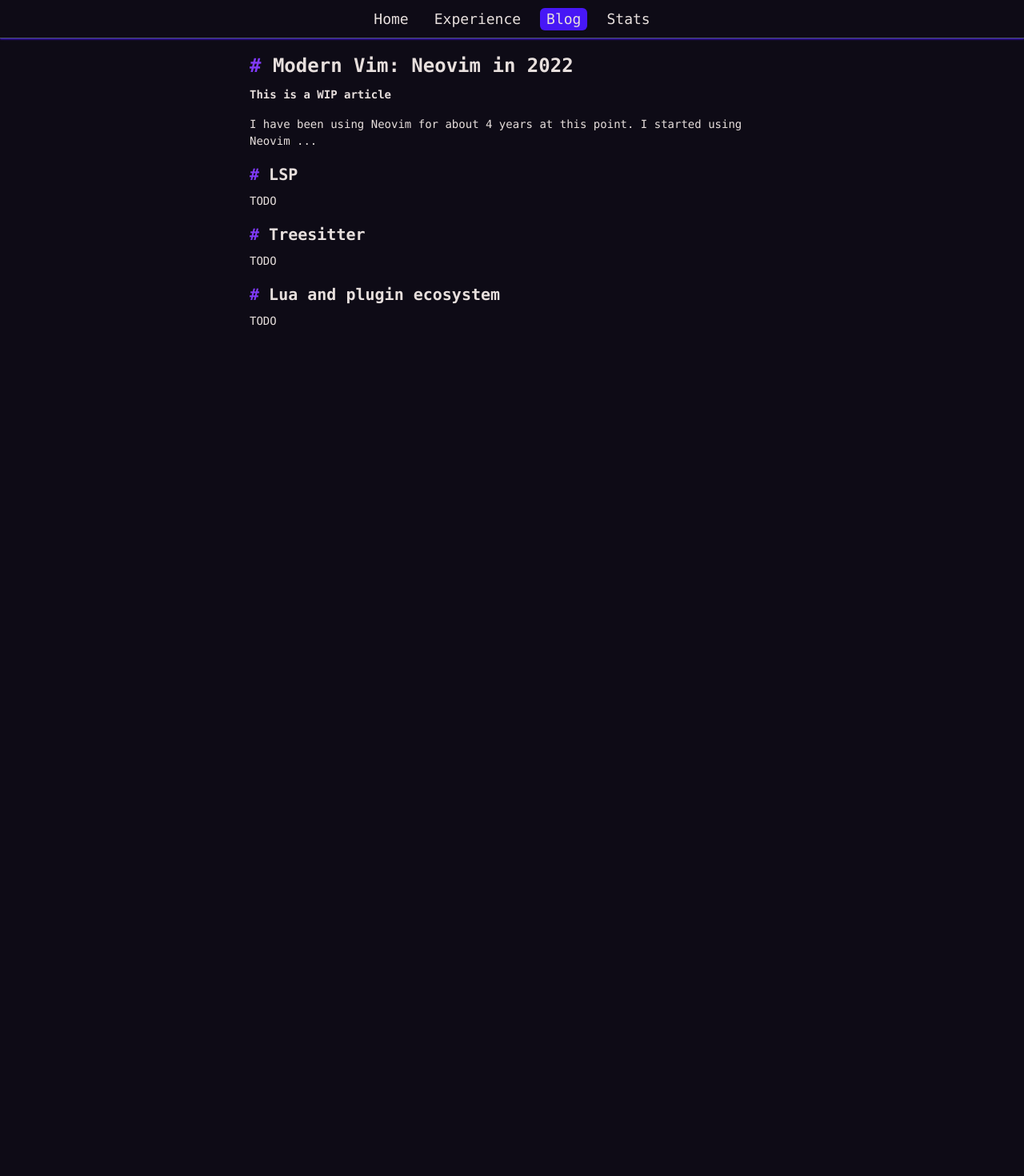
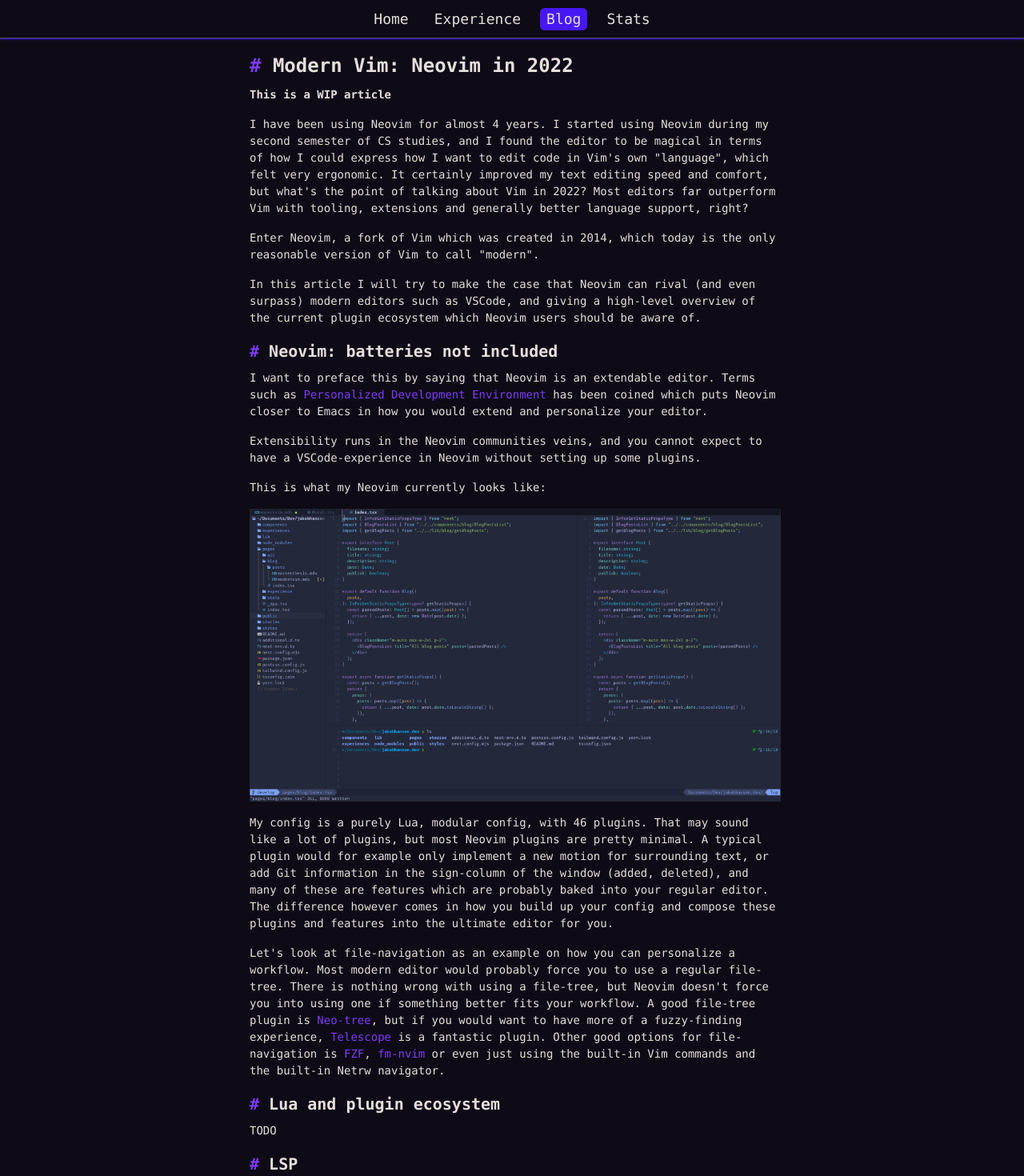
Before and after one commit to jakobkhansen/jakobhansen.dev, a Next.js app: page /blog/posts/modernvim in a window 1280 px wide. Shown: the top 1470 px of the page at 80% size. Before the commit the page ends 800 px from the top, so only its background shows below. Built offline with nearby package versions, Linux system fonts and the light colour scheme.

Commit message:
Article writing

```diff
--- a/pages/blog/posts/modernvim.mdx
+++ b/pages/blog/posts/modernvim.mdx
@@ -11,7 +11,54 @@
 
 **This is a WIP article**
 
-I have been using Neovim for about 4 years at this point. I started using Neovim ...
+I have been using Neovim for almost 4 years. I started using Neovim during my second
+semester of CS studies, and I found the editor to be magical in terms of how I could
+express how I want to edit code in Vim's own "language", which felt very ergonomic. It
+certainly improved my text editing speed and comfort, but what's the point of talking
+about Vim in 2022? Most editors far outperform Vim with tooling, extensions and generally
+better language support, right?
+
+Enter Neovim, a fork of Vim which was created in 2014, which today is the only reasonable
+version of Vim to call "modern".
+
+In this article I will try to make the case that Neovim can rival (and even surpass)
+modern editors such as VSCode, and giving a high-level overview of the current plugin
+ecosystem which Neovim users should be aware of.
+
+## Neovim: batteries not included
+
+I want to preface this by saying that Neovim is an extendable editor. Terms such as
+[Personalized Development Environment](https://youtu.be/QMVIJhC9Veg) has been coined which
+puts Neovim closer to Emacs in how you would extend and personalize your editor.
+
+Extensibility runs in the Neovim communities veins, and you cannot expect to have a
+VSCode-experience in Neovim without setting up some plugins.
+
+This is what my Neovim currently looks like:
+
+![Neovim](/myneovim.png)
+
+My config is a purely Lua, modular config, with 46 plugins. That may sound like a lot of
+plugins, but most Neovim plugins are pretty minimal. A typical plugin would for example
+only implement a new motion for surrounding text, or add Git information in the
+sign-column of the window (added, deleted), and many of these are features which are
+probably baked into your regular editor. The difference however comes in how you build up
+your config and compose these plugins and features into the ultimate editor for you.
+
+Let's look at file-navigation as an example on how you can personalize a workflow. Most
+modern editor would probably force you to use a regular file-tree. There is nothing wrong
+with using a file-tree, but Neovim doesn't force you into using one if something better
+fits your workflow. A good file-tree plugin is
+[Neo-tree](https://github.com/nvim-neo-tree/neo-tree.nvim), but if you would want to have
+more of a fuzzy-finding experience,
+[Telescope](https://github.com/nvim-telescope/telescope.nvim) is a fantastic plugin. Other
+good options for file-navigation is [FZF](https://github.com/ibhagwan/fzf-lua),
+[fm-nvim](https://github.com/is0n/fm-nvim) or even just using the built-in Vim commands
+and the built-in Netrw navigator.
+
+## Lua and plugin ecosystem
+
+TODO
 
 ## LSP
 
@@ -21,8 +68,5 @@
 
 TODO
 
-## Lua and plugin ecosystem
-
-TODO
 
 export default ({children}) => <PostLayout>{children}</PostLayout>
```
Also changed, not shown: public/myneovim.png (added).
